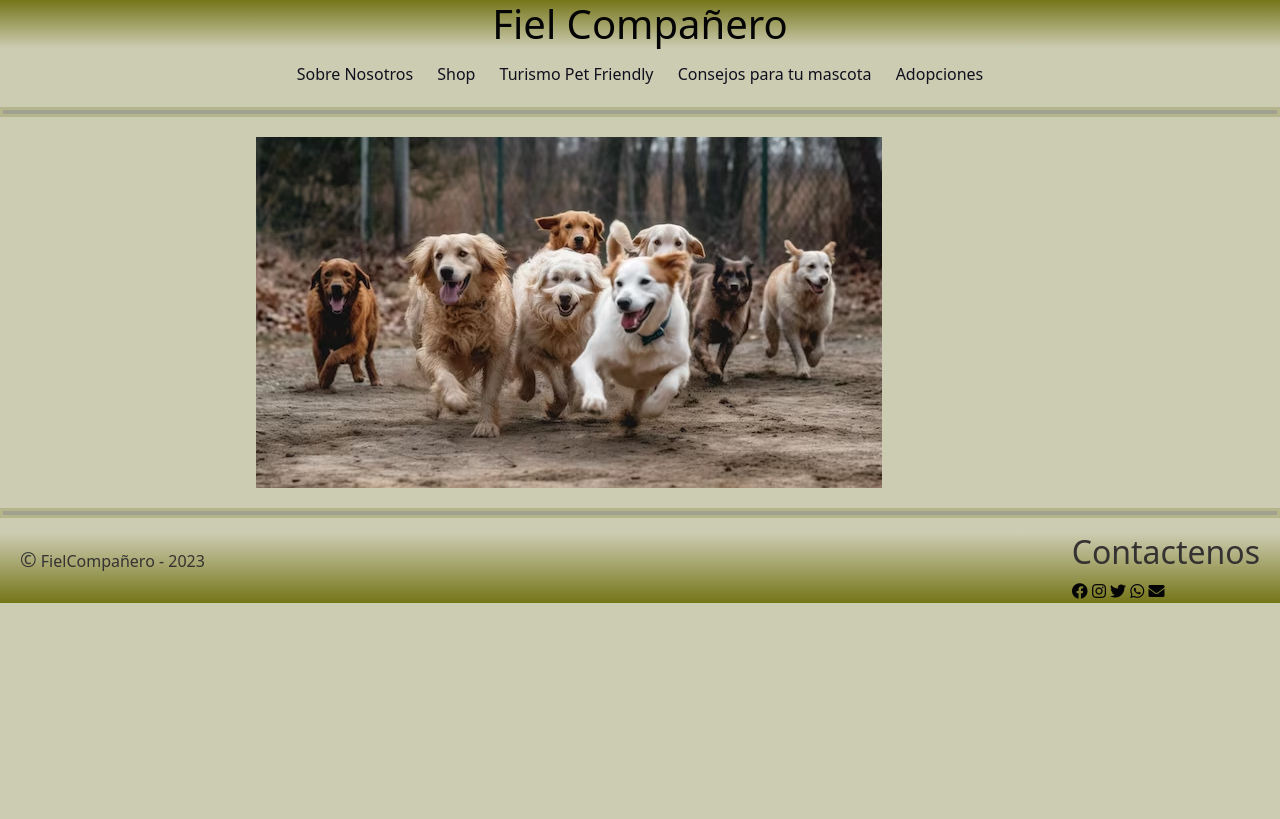
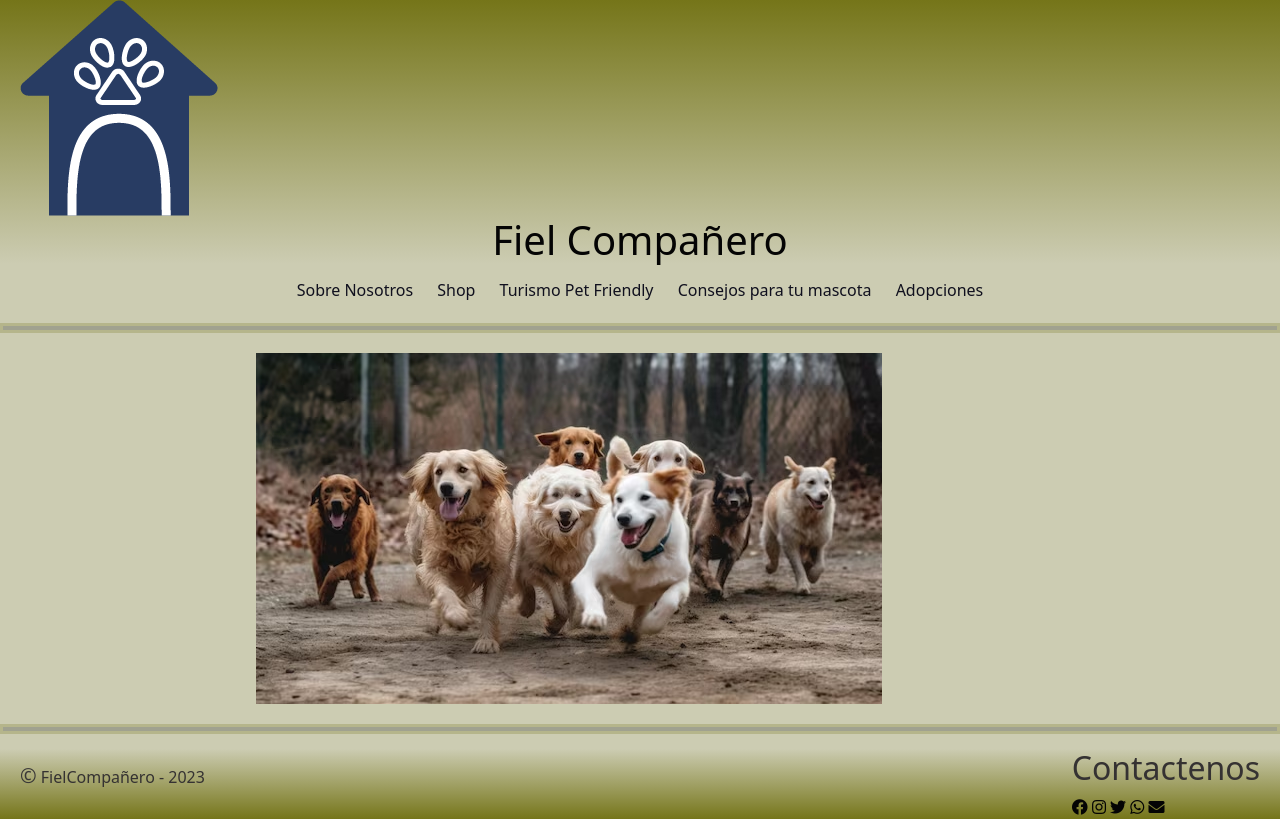
Before and after one commit to crishof/ProyectoCDC, a plain HTML site: page index.html in a window 1280 px wide. Drawn offline with nearby package versions, Linux system fonts and the light colour scheme; a web font is replaced by a local one.

Commit message:
img al header
agregue logo al header

```diff
--- a/index.html
+++ b/index.html
@@ -25,6 +25,7 @@
 
 <header>
     <div>
+        <img src="assets/images/Logo.png" alt="logo">
         <a href="index.html"><h1>Fiel Compañero</h1></a>
     </div>
 
```
